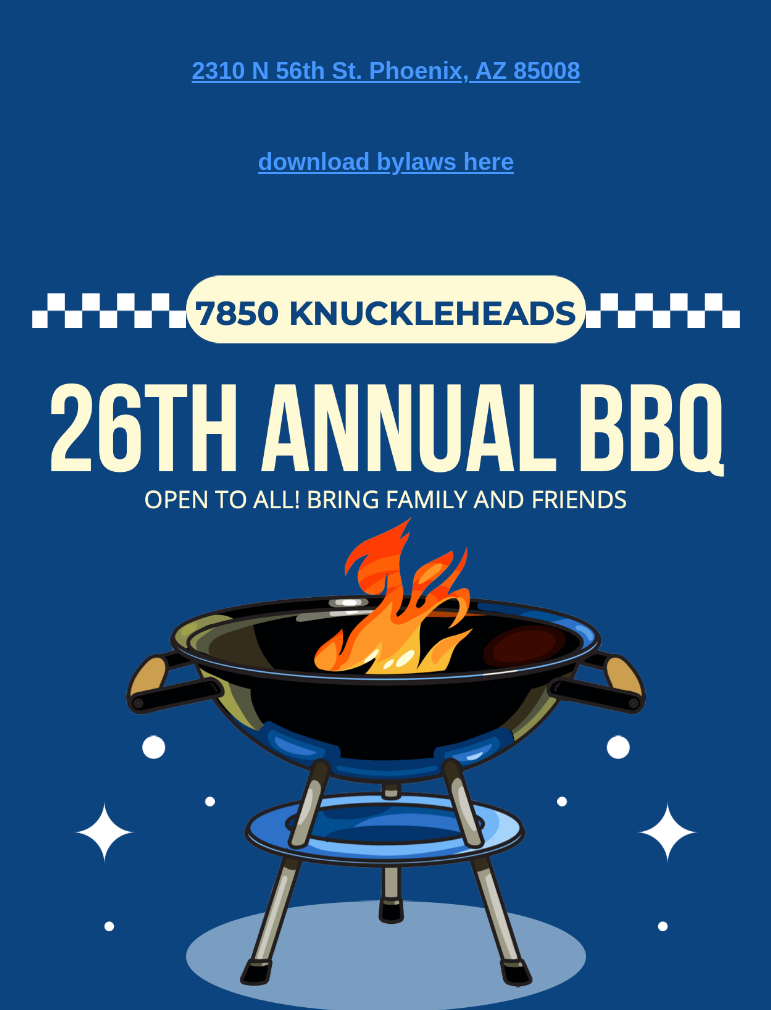
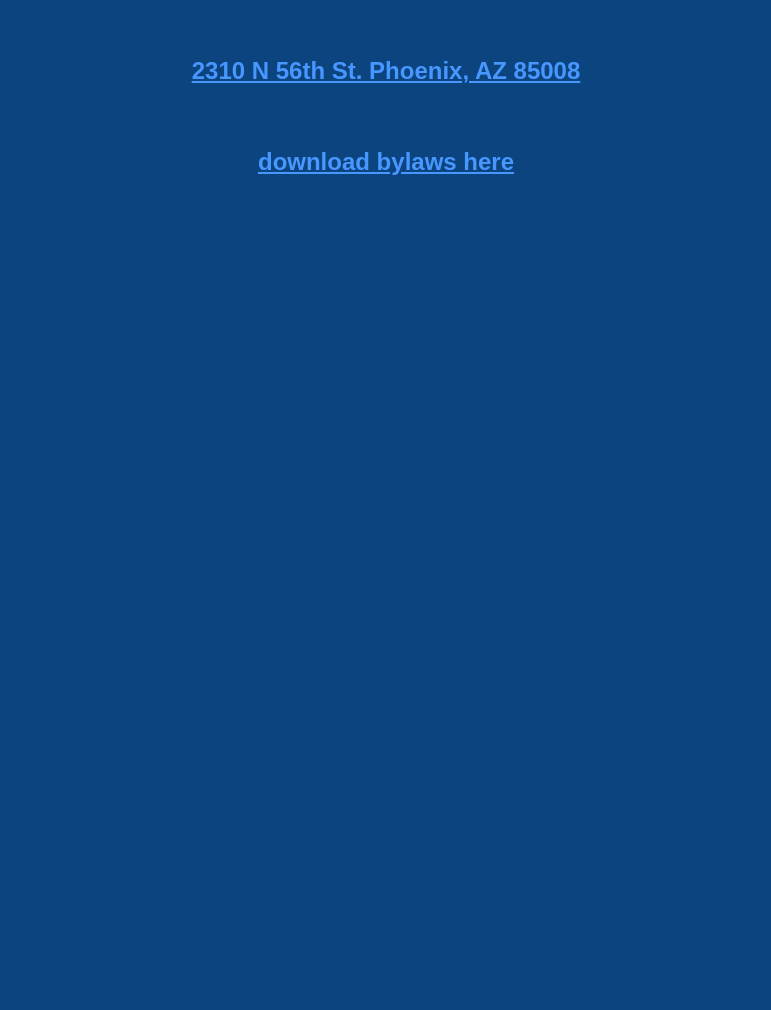
Before and after one commit to bernardius/bernardius.github.io, a plain HTML site: page index.html in a window 1280 px wide. Shown: the part 518-1528 px from the top of the page, without its empty margins (254-1025 px from the left). After the commit the page ends 800 px from the top, so only its background shows below. Drawn offline with Linux system fonts and the light colour scheme; a web font is replaced by a local one.

Commit message:
Removed bbq flyer

```diff
--- a/index.html
+++ b/index.html
@@ -65,10 +65,6 @@
             <h5><a href="https://maps.app.goo.gl/2Q5Kai19havb9zfA9" target="_blank">2310 N 56th St. Phoenix, AZ 85008</a></h5>
             <h5><a href="KNUCKLEHEADS-BYLAWSv2.1.pdf" download>download bylaws here</a></h5>
         </div>
-        <div class="row" style="display: flex; justify-content: center;">
-            <img src="knucks-bbq-flyer.png" alt="Knuckleheads Logo" style="width: 800px;">
-        </div>
-
     </div>
 </body>
 </html>
```
